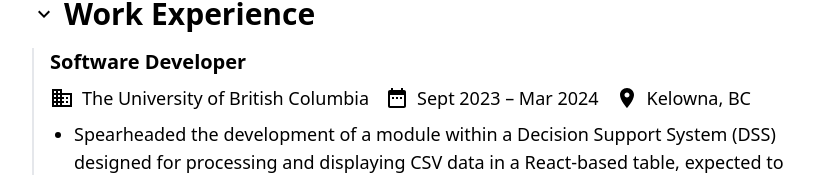
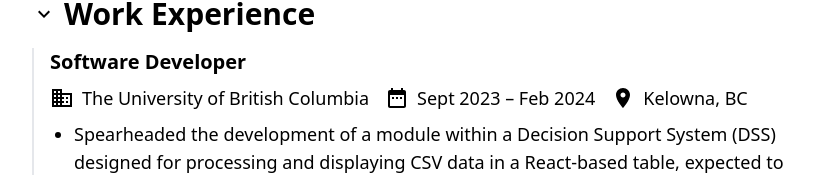
Before and after one commit to KYash03/PersonalWebsite, a Next.js app: page / in a window 1280 px wide. Both pictures are taken after a click on the button "Work Experience". Shown: the part 482-657 px from the top of the page, without its empty margins (224-1038 px from the left). Built offline with nearby package versions, Linux system fonts and the light colour scheme.

Commit message:
Update WorkExperience.tsx

```diff
--- a/app/components/WorkExperience.tsx
+++ b/app/components/WorkExperience.tsx
@@ -7,7 +7,7 @@ export default function WorkExperience() {
     {
       title: "Software Developer",
       company: "The University of British Columbia",
-      dates: "Sept 2023 – Mar 2024",
+      dates: "Sept 2023 – Feb 2024",
       location: "Kelowna, BC",
       bulletPoints: [
         "Spearheaded the development of a module within a Decision Support System (DSS) designed for processing and displaying CSV data in a React-based table, expected to benefit about 9,000 students with course and study-plan decisions.",
```
